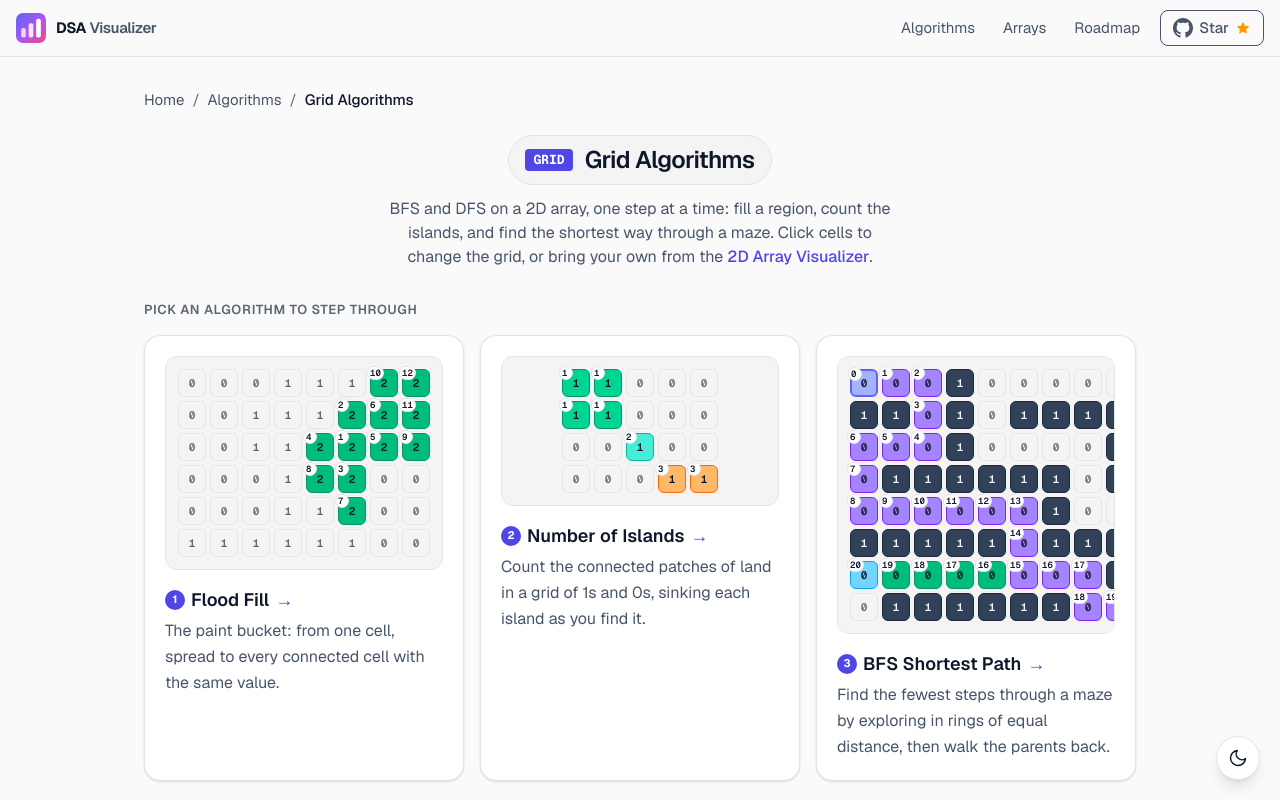
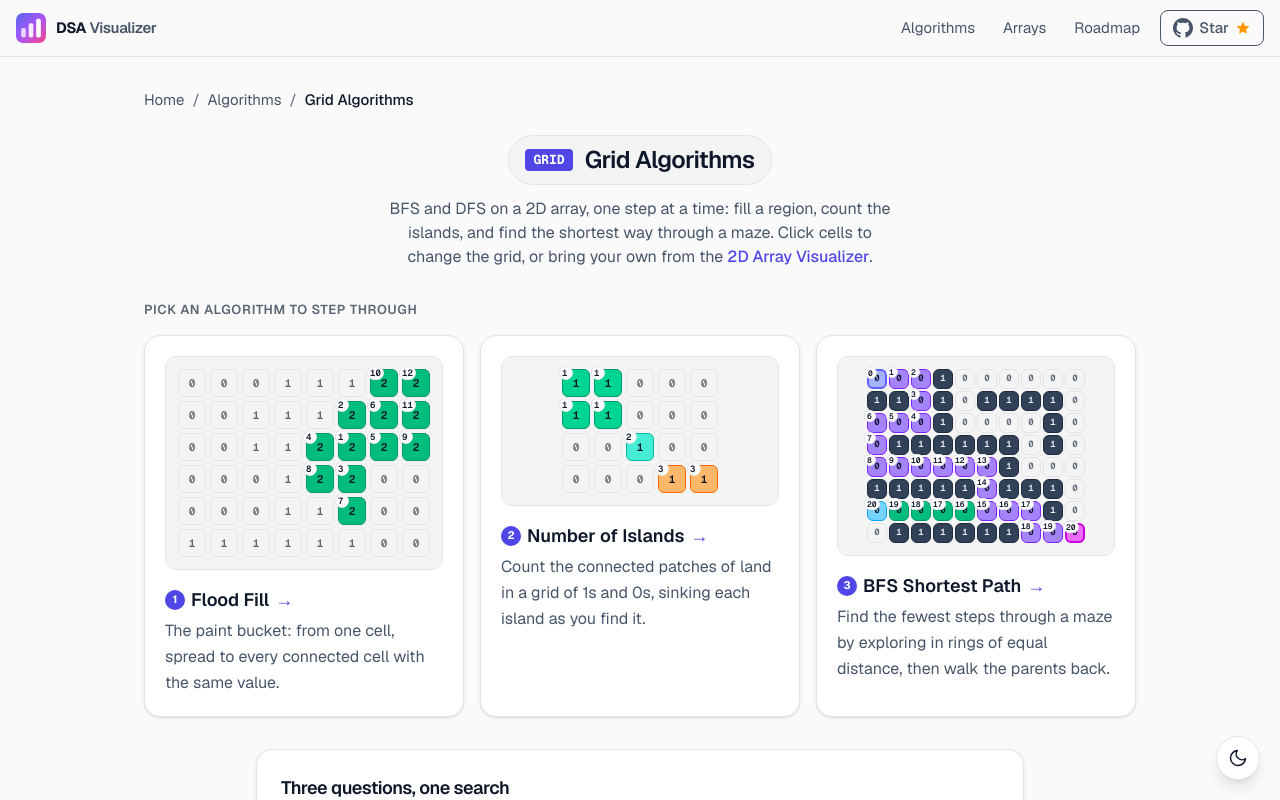
Before and after one commit to salsadsid/visualizer, a Next.js app: page /algorithms/grid in a window 1280 px wide. Shown: the top 800 px of the page. Built offline with nearby package versions, Linux system fonts and the light colour scheme; no server answers.

Commit message:
fix(grid): fit wide previews in overview cards

```diff
--- a/src/components/array/GridPreview.jsx
+++ b/src/components/array/GridPreview.jsx
@@ -4,9 +4,10 @@ import { roleCell } from "@/lib/array/gridRoles";
 
 export default function GridPreview({ matrix, cells = {}, order = {}, compact = false, label }) {
     const cols = matrix[0]?.length ?? 0;
+    const tiny = compact && cols > 8;
     return (
         <div
-            className={cn("inline-grid", compact ? "gap-1" : "gap-1.5")}
+            className={cn("inline-grid", tiny ? "gap-0.5" : compact ? "gap-1" : "gap-1.5")}
             style={{ gridTemplateColumns: `repeat(${cols}, minmax(0, 1fr))` }}
             role="img"
             aria-label={label}
@@ -21,13 +22,18 @@ export default function GridPreview({ matrix, cells = {}, order = {}, compact =
                             key={k}
                             className={cn(
                                 "relative grid place-items-center rounded-md font-mono font-semibold",
-                                compact ? "h-7 w-7 text-[11px]" : "h-9 w-9 text-sm",
+                                tiny ? "h-5 w-5 text-[9px]" : compact ? "h-7 w-7 text-[11px]" : "h-9 w-9 text-sm",
                                 role || "bg-bg-muted text-subtle border border-token"
                             )}
                         >
                             {displayValue(value)}
                             {rank != null && (
-                                <span className="absolute -top-1 -left-1 min-w-3.5 h-3.5 px-0.5 rounded-full bg-bg-elevated border border-token text-[9px] leading-[0.85rem] text-text">
+                                <span
+                                    className={cn(
+                                        "absolute -top-1 -left-1 rounded-full bg-bg-elevated border border-token text-text",
+                                        tiny ? "min-w-3 h-3 px-0.5 text-[8px] leading-[0.7rem]" : "min-w-3.5 h-3.5 px-0.5 text-[9px] leading-[0.85rem]"
+                                    )}
+                                >
                                     {rank}
                                 </span>
                             )}
```
